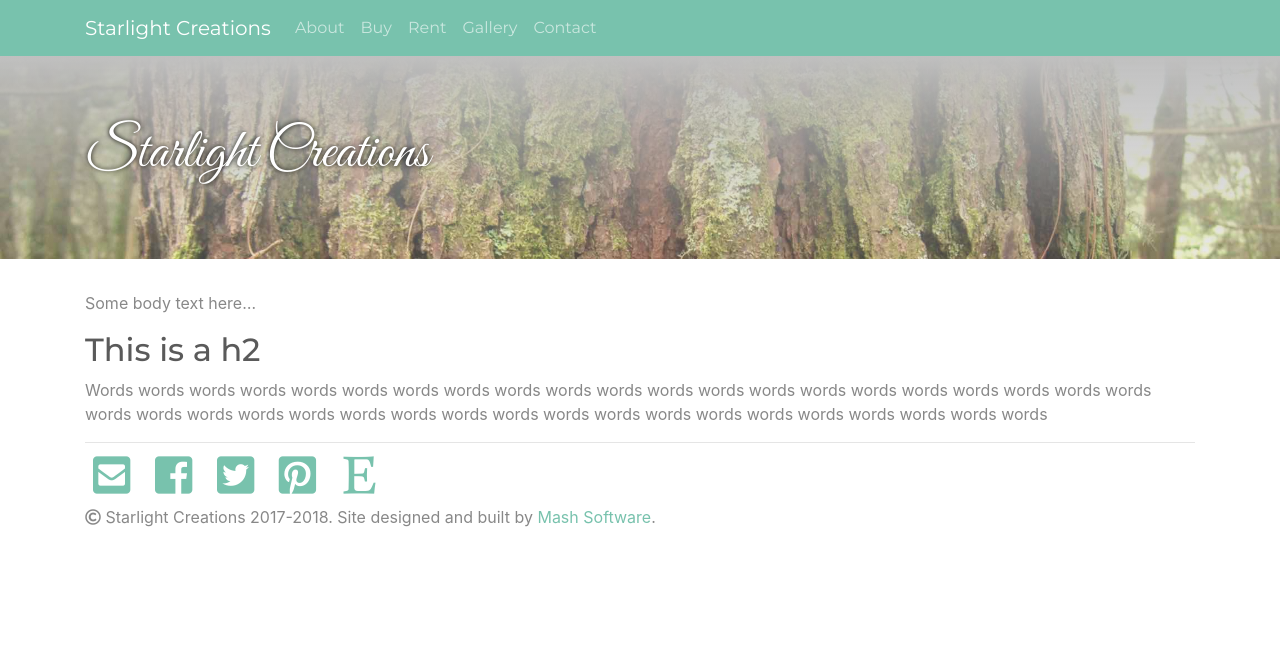
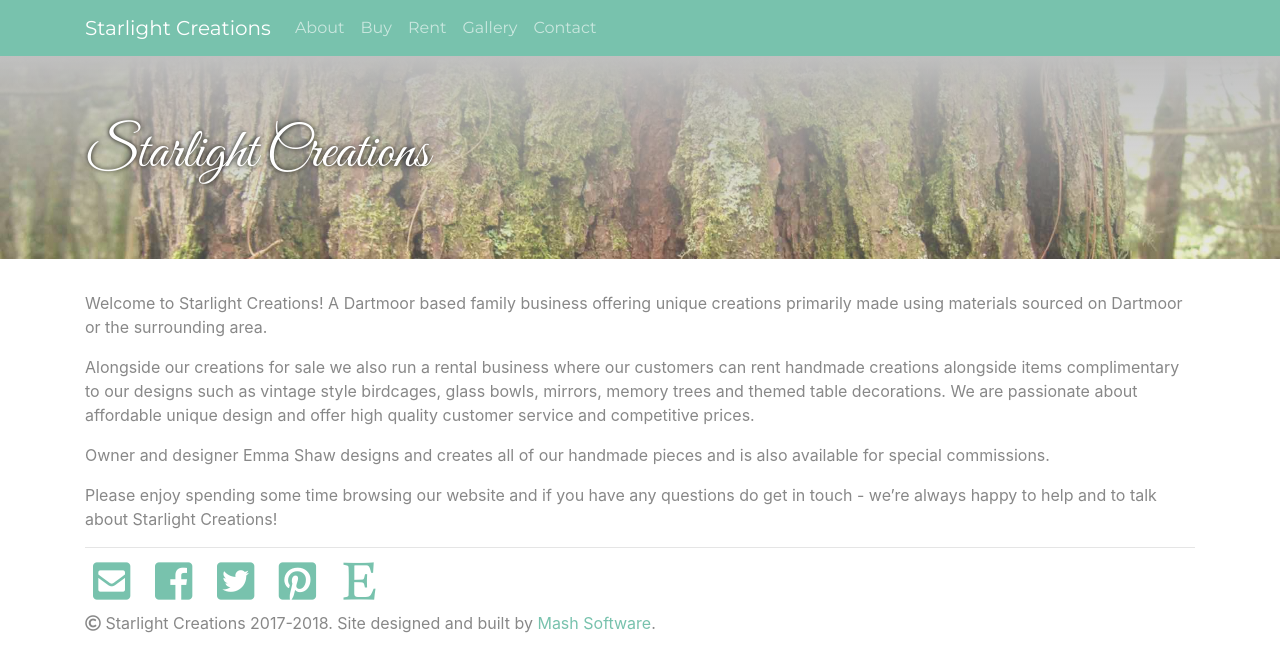
Before and after one commit to starlight-creations/starlight-creations.github.io, a Jekyll site: the page built from index.md, in a window 1280 px wide. Shown: the top 672 px of the page. Built offline with Jekyll 4.4.1, drawn with Linux system fonts in a browser that asks for light colours; nearby versions of some CDN libraries.

Commit message:
page content

```diff
--- a/index.md
+++ b/index.md
@@ -2,11 +2,12 @@
 layout: default
 title: Starlight Creations
 permalink: /
-nav: false
 ---
 
-Some body text here...
+Welcome to Starlight Creations! A Dartmoor based family business offering unique creations primarily made using materials sourced on Dartmoor or the surrounding area.
 
-## This is a h2
+Alongside our creations for sale we also run a rental business where our customers can rent handmade creations alongside items complimentary to our designs such as vintage style birdcages, glass bowls, mirrors, memory trees and themed table decorations. We are passionate about affordable unique design and offer high quality customer service and competitive prices.
 
-Words words words words words words words words words words words words words words words words words words words words words words words words words words words words words words words words words words words words words words words words
+Owner and designer Emma Shaw designs and creates all of our handmade pieces and is also available for special commissions.
+
+Please enjoy spending some time browsing our website and if you have any questions do get in touch - we're always happy to help and to talk about Starlight Creations!
```
Also changed, not shown: about.md (+9 -2 lines).
